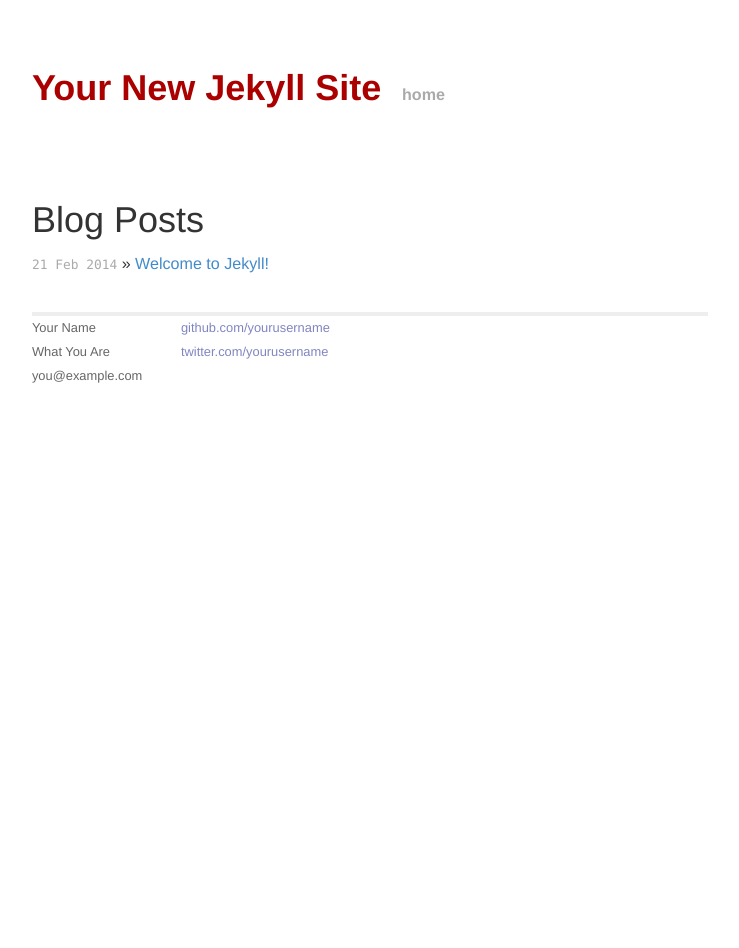
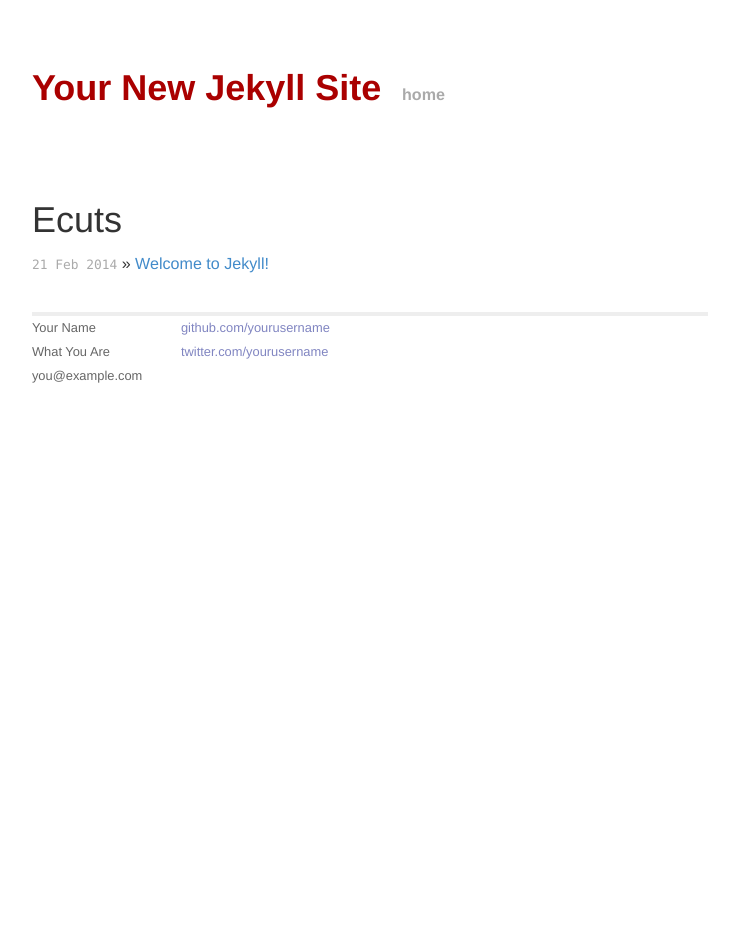
Before and after one commit to ecuts/ecuts.github.io, a Jekyll site: the page built from index.html, in a window 1280 px wide. Shown: the whole page, without its empty margins (270-1009 px from the left). Built offline with Jekyll 4.4.1, drawn with Linux system fonts in a browser that asks for light colours; nearby versions of some CDN libraries; library files that are not in the unit come from our copies; Markdown is read by kramdown in place of the engine named in the settings.

Commit message:
playing around

```diff
--- a/index.html
+++ b/index.html
@@ -4,7 +4,7 @@ title: Your New Jekyll Site
 ---
 
 <div id="home">
-  <h1>Blog Posts</h1>
+  <h1>Ecuts</h1>
   <ul class="posts">
     {% for post in site.posts %}
       <li><span>{{ post.date | date_to_string }}</span> &raquo; <a href="{{ post.url }}">{{ post.title }}</a></li>
```
